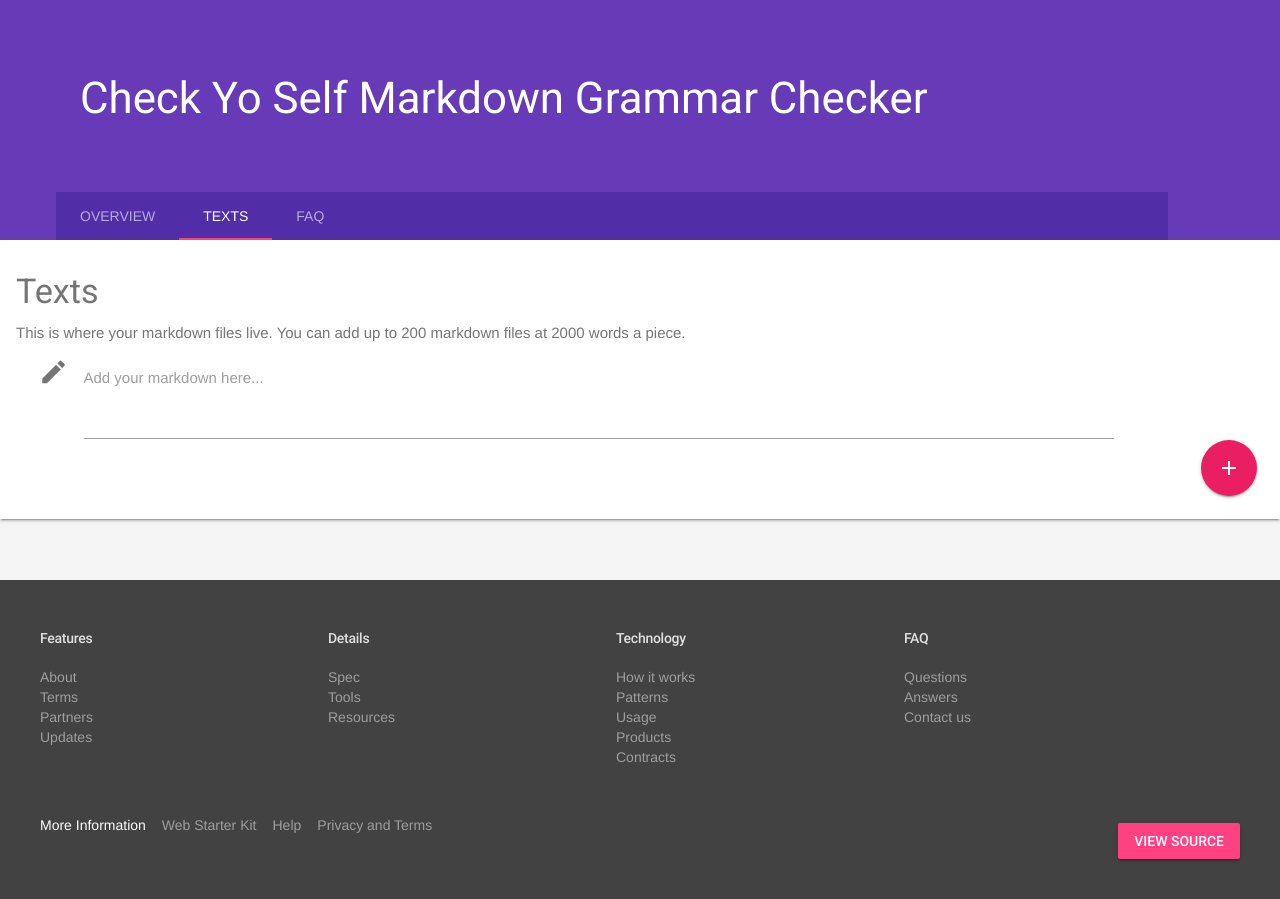
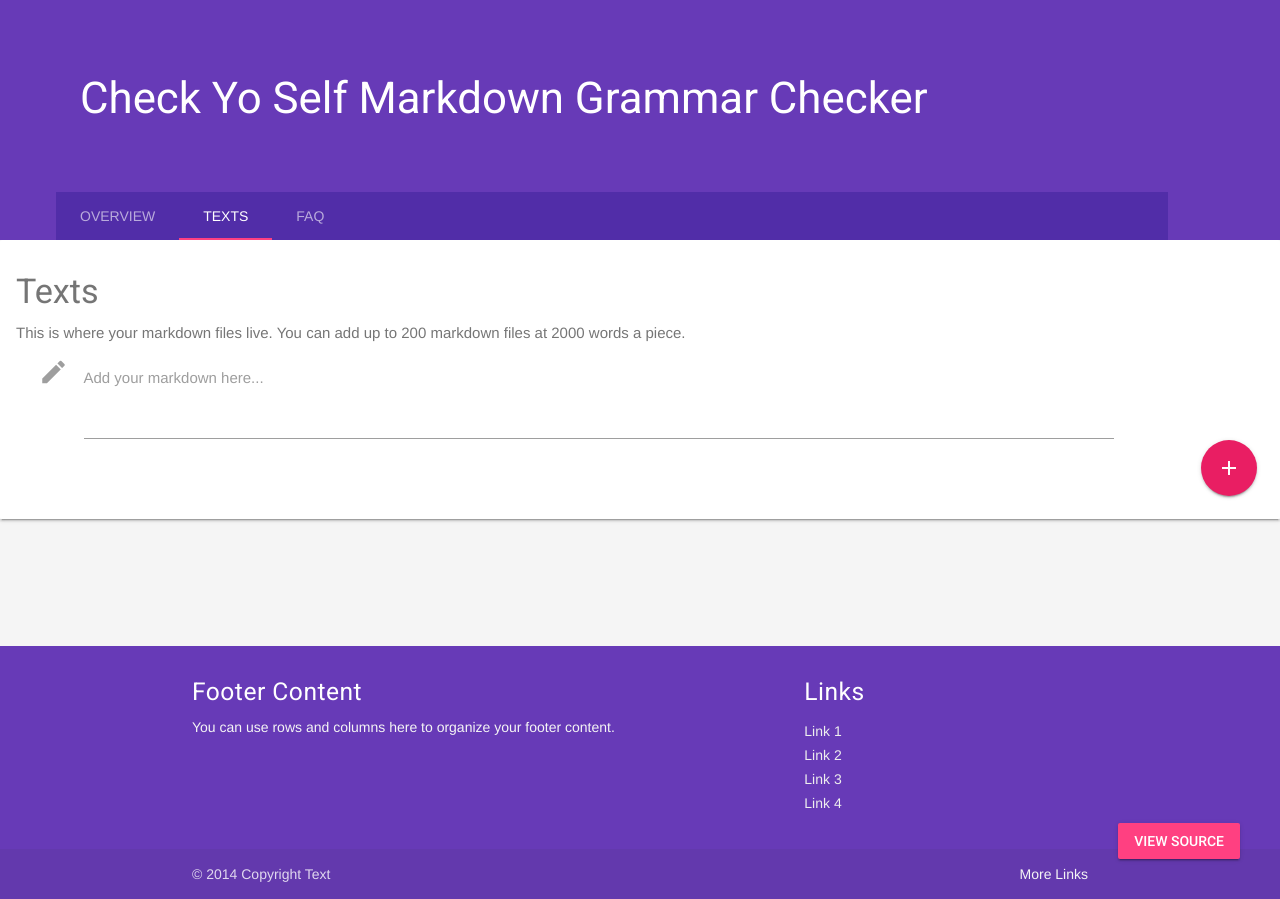
Before and after one commit to twhite96/checkyoself, a PHP site: page /texts.html in a window 1280 px wide. Run offline with PHP 8.4, Linux system fonts and the light colour scheme; some libraries are stand-ins or nearby versions; some web fonts are replaced.

Commit message:
Updates texts.html with new footer, adds input label focus css but it is still not working.

```diff
--- a/styles/style.css
+++ b/styles/style.css
@@ -3,12 +3,9 @@
  float: right;
  z-index: 999;
 }
-  /* label focus color */
-  .input-field input[type=text]:focus + label {
-    color: #e91e63;
-  }
-  /* label underline focus color */
-  .input-field input[type=text]:focus {
-    border-bottom: 1px solid #e91e63;
-    box-shadow: 0 1px 0 0 #000;
-  }
+
+/* label underline focus color */
+.input-field input[type=text]:focus{
+  border-bottom: 1px solid grey;
+  box-shadow: 0 1px 0 0 grey;
+}
--- a/texts.html
+++ b/texts.html
@@ -89,9 +89,9 @@
                   <form class="col s12">
                     <div class="row">
                       <div class="input-field col s12">
-                        <i class="material-icons prefix">mode_edit</i>
-                        <textarea id="texts" class="materialize-textarea"></textarea>
-                        <label for="texts">Add your markdown here...</label>
+                        <i class="material-icons prefix grey-text">mode_edit</i>
+                        <textarea id="texts" class="materialize-textarea grey-text"></textarea>
+                        <label for="texts" class="grey-text">Add your markdown here...</label>
                     </div>
                   </form>
                 </div>
@@ -110,57 +110,29 @@
           </section>
         </div>
       </main>
-      <footer class="mdl-mega-footer">
-        <div class="mdl-mega-footer--middle-section">
-          <div class="mdl-mega-footer--drop-down-section">
-            <input class="mdl-mega-footer--heading-checkbox" type="checkbox" checked>
-            <h1 class="mdl-mega-footer--heading">Features</h1>
-            <ul class="mdl-mega-footer--link-list">
-              <li><a href="#">About</a></li>
-              <li><a href="#">Terms</a></li>
-              <li><a href="#">Partners</a></li>
-              <li><a href="#">Updates</a></li>
-            </ul>
-          </div>
-          <div class="mdl-mega-footer--drop-down-section">
-            <input class="mdl-mega-footer--heading-checkbox" type="checkbox" checked>
-            <h1 class="mdl-mega-footer--heading">Details</h1>
-            <ul class="mdl-mega-footer--link-list">
-              <li><a href="#">Spec</a></li>
-              <li><a href="#">Tools</a></li>
-              <li><a href="#">Resources</a></li>
-            </ul>
-          </div>
-          <div class="mdl-mega-footer--drop-down-section">
-            <input class="mdl-mega-footer--heading-checkbox" type="checkbox" checked>
-            <h1 class="mdl-mega-footer--heading">Technology</h1>
-            <ul class="mdl-mega-footer--link-list">
-              <li><a href="#">How it works</a></li>
-              <li><a href="#">Patterns</a></li>
-              <li><a href="#">Usage</a></li>
-              <li><a href="#">Products</a></li>
-              <li><a href="#">Contracts</a></li>
-            </ul>
-          </div>
-          <div class="mdl-mega-footer--drop-down-section">
-            <input class="mdl-mega-footer--heading-checkbox" type="checkbox" checked>
-            <h1 class="mdl-mega-footer--heading">FAQ</h1>
-            <ul class="mdl-mega-footer--link-list">
-              <li><a href="#">Questions</a></li>
-              <li><a href="#">Answers</a></li>
-              <li><a href="#">Contact us</a></li>
-            </ul>
+      <footer class="page-footer deep-purple">
+        <div class="container">
+          <div class="row">
+            <div class="col l6 s12">
+              <h5 class="white-text">Footer Content</h5>
+              <p class="grey-text text-lighten-4">You can use rows and columns here to organize your footer content.</p>
+            </div>
+            <div class="col l4 offset-l2 s12">
+              <h5 class="white-text">Links</h5>
+              <ul>
+                <li><a class="grey-text text-lighten-3" href="#!">Link 1</a></li>
+                <li><a class="grey-text text-lighten-3" href="#!">Link 2</a></li>
+                <li><a class="grey-text text-lighten-3" href="#!">Link 3</a></li>
+                <li><a class="grey-text text-lighten-3" href="#!">Link 4</a></li>
+              </ul>
+            </div>
           </div>
         </div>
-        <div class="mdl-mega-footer--bottom-section">
-          <div class="mdl-logo">
-            More Information
+        <div class="footer-copyright">
+          <div class="container">
+            © 2014 Copyright Text
+            <a class="grey-text text-lighten-4 right" href="#!">More Links</a>
           </div>
-          <ul class="mdl-mega-footer--link-list">
-            <li><a href="https://developers.google.com/web/starter-kit/">Web Starter Kit</a></li>
-            <li><a href="#">Help</a></li>
-            <li><a href="#">Privacy and Terms</a></li>
-          </ul>
         </div>
       </footer>
     </div>
```
